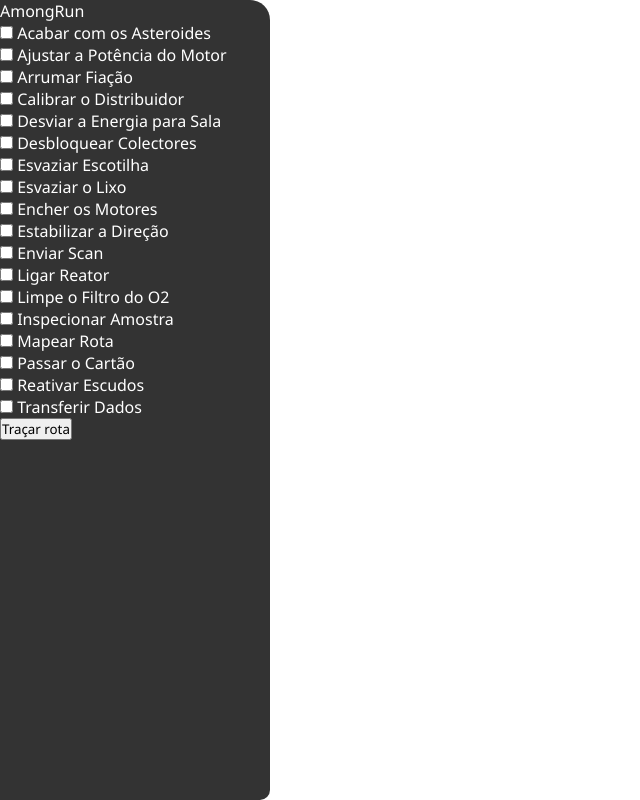
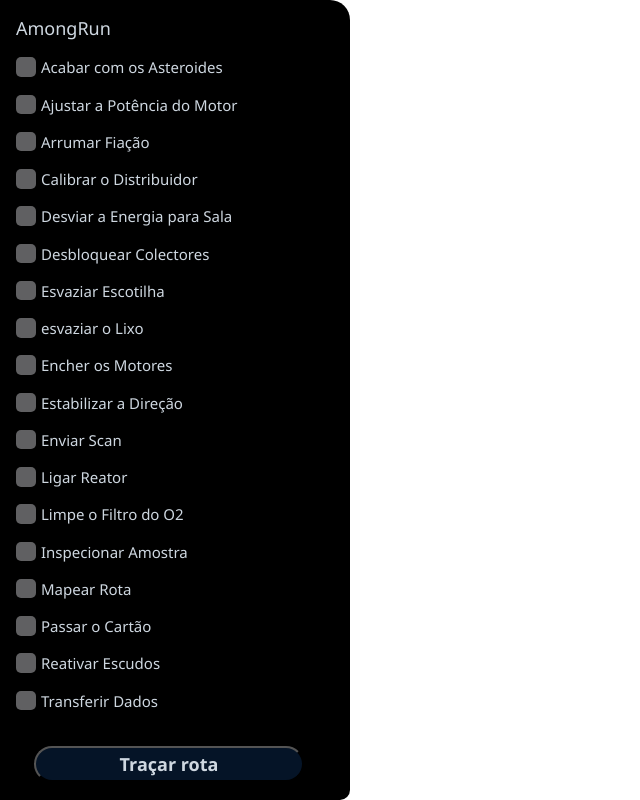
Before and after one commit to kaua-pt/Among-Us-Best-Way, a Flask app: page / in a window 1280 px wide. Shown: the whole page, without its empty margins (0-640 px from the left). Run offline with Flask 3, Linux system fonts and the light colour scheme.

Commit message:
Renovando navbar

```diff
--- a/website/static/base.css
+++ /dev/null
@@ -1,27 +0,0 @@
-*{
-    margin: 0;
-    padding: 0;
-    box-sizing: border-box;
-    font-family: 'Segoe UI', Tahoma, Geneva, Verdana, sans-serif;
-}
-
-.nav{
-    display: flex;
-    flex-direction: column;
-    flex-wrap: wrap;
-    align-items: start;
-    position: fixed;
-    width: 270px;
-    height: 100%;
-    min-height: 350px;
-    color: white;
-    background: rgba(0, 0, 0, 0.801);
-    border-top-right-radius: 20px;
-    border-bottom-right-radius: 10px;
-    transition: ease-in 0.3s;
-    z-index: 100;
-}
-
-.title{
-
-}
--- /dev/null
+++ b/website/static/css/base.css
@@ -0,0 +1,115 @@
+*{
+    margin: 0;
+    padding: 0;
+    box-sizing: border-box;
+    font-family: 'Segoe UI', Tahoma, Geneva, Verdana, sans-serif;
+}
+
+.nav{
+    display: flex;
+    flex-direction: column;
+    flex-wrap: wrap;
+    position: fixed;
+    width: 350px;
+    height: 100%;
+    min-height: 350px;
+    color: #ced7e0;
+    background: #000000;
+    border-top-right-radius: 20px;
+    border-bottom-right-radius: 10px;
+    transition: ease-in 0.3s;
+    z-index: 100;
+    align-items: start;
+    justify-content: space-between;
+}
+
+.title{
+    font-size: large;
+}
+
+.wrapper{
+    display: flex;
+    flex-direction: column;
+    width: 350px;
+    height: 100%;
+    padding-left: 1em;
+    padding-top: 1em;
+    justify-content: space-between;
+}
+
+.escrita{
+    padding-left: 25px;
+}
+
+/* Hide the default checkbox */
+.container input {
+    position: absolute;
+    opacity: 0;
+    cursor: pointer;
+    height: 0;
+    width: 0;
+   }
+
+   .container {
+    display: flex;
+    position: relative;
+    cursor: pointer;
+    font-size: 15px;
+    user-select: none;
+    justify-content: space-between;
+    align-items: start;
+   }
+
+   /* Create a custom checkbox */
+   .checkmark {
+    position: absolute;
+    top: 0;
+    left: 0;
+    height: 1.3em;
+    width: 1.3em;
+    background: #606062;
+    border-radius: 5px;
+    box-shadow: 0px 0px 1px rgba(0, 0, 0, 0.30), 0px 1px 1px rgba(0,5);
+   }
+
+   /* When the checkbox is checked, add a blue background */
+   .container input:checked ~ .checkmark {
+    background-image: linear-gradient(#b9e9b3,#a8e4a0)
+   }
+
+   /* Create the checkmark/indicator (hidden when not checked) */
+   .checkmark:after {
+    content: "";
+    position: absolute;
+    display: none;
+   }
+
+   /* Show the checkmark when checked */
+   .container input:checked ~ .checkmark:after {
+    display: block;
+   }
+
+   /* Style the checkmark/indicator */
+   .container .checkmark:after {
+    left: 0.45em;
+    top: 0.25em;
+    width: 0.25em;
+    height: 0.5em;
+    border: solid white;
+    border-width: 0 0.15em 0.15em 0;
+    transform: rotate(45deg);
+   }
+
+.bn62 {
+   color: #ced7e0;
+   background-color: #051427;
+   border-radius: 50px;
+   display: flex;
+   justify-content: center;
+   align-items: center;
+   height: 2em;
+   width: 15em;
+   font-size: large;
+   font-weight: 600;
+   margin: 1em;
+}
--- a/website/templates/base.html
+++ b/website/templates/base.html
@@ -4,19 +4,24 @@
     <meta charset="UTF-8">
     <meta http-equiv="X-UA-Compatible" content="IE=edge">
     <meta name="viewport" content="width=device-width, initial-scale=1.0">
-    <link href="{{ url_for('static',filename='base.css') }}" rel="stylesheet" type="text/css">
+    <link href="{{ url_for('static',filename='css/base.css') }}" rel="stylesheet" type="text/css">
     <title>AmongRun</title>
 </head>
 <body>
   <form class="nav">
-        <span>AmongRun</span>
-        {%for task in tasks%}
-          <div>
-            <input type="checkbox" id = {{task}} name = {{task}}>
-            <label for={{task}}>{{task}}</label>
-          </div>
-        {% endfor %}
-        <button>Traçar rota</button>
+    <div class="wrapper">
+      <span class ="title">AmongRun</span>
+      {%for task in tasks%}
+         <div>
+          <label class="container" for={{task}}>
+            <input type="checkbox" id = {{task}} name = {{task}} >
+            <div class="checkmark"></div>
+            <label class="escrita" for={{task}}>{{task}}</label>
+          </label>
+        </div>
+      {% endfor %}
+      <button class ="bn62">Traçar rota</button>
+    </div>
   </form>
 </body>
 </html>
--- a/website/utils.py
+++ b/website/utils.py
@@ -5,7 +5,7 @@
          "Desviar a Energia para Sala",
          "Desbloquear Colectores",
          "Esvaziar Escotilha",
-         "Esvaziar o Lixo",
+         "esvaziar o Lixo",
          "Encher os Motores",
          "Estabilizar a Direção",
          "Enviar Scan",
```
Also changed, not shown: website/static/img/victory-summery-gagehga.jpg (added).
